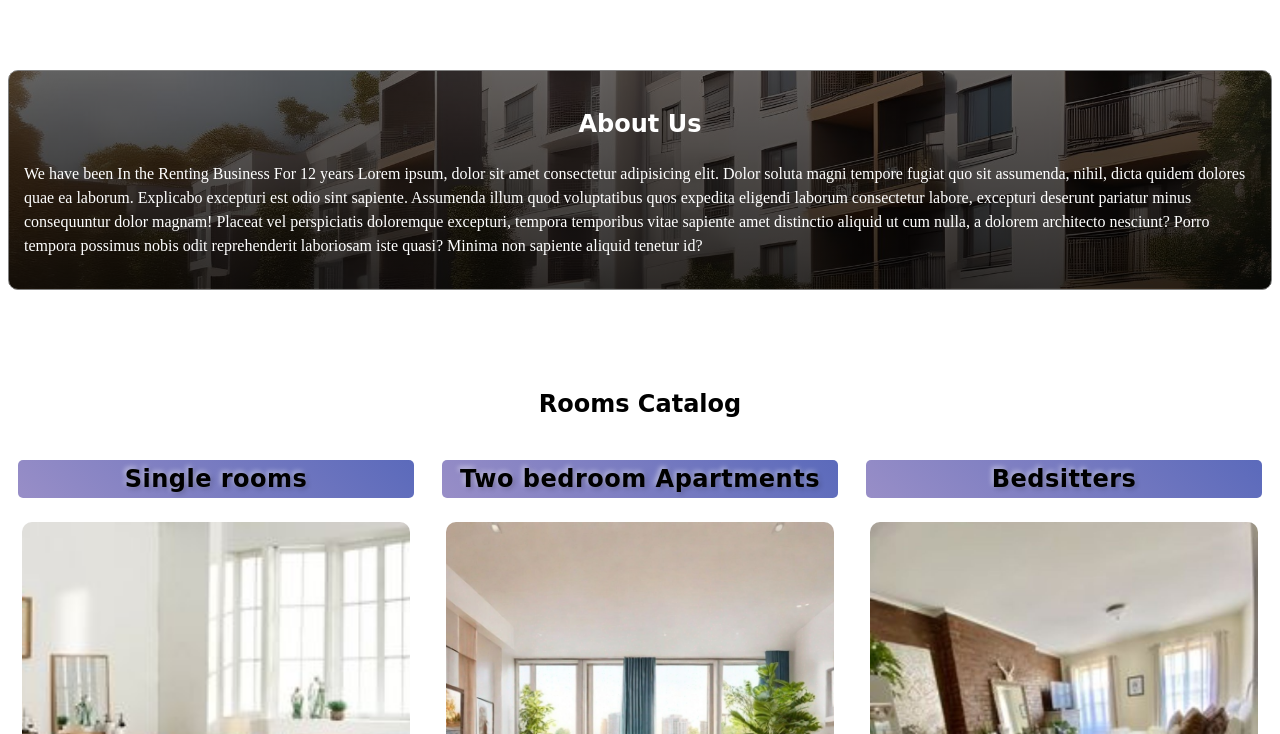
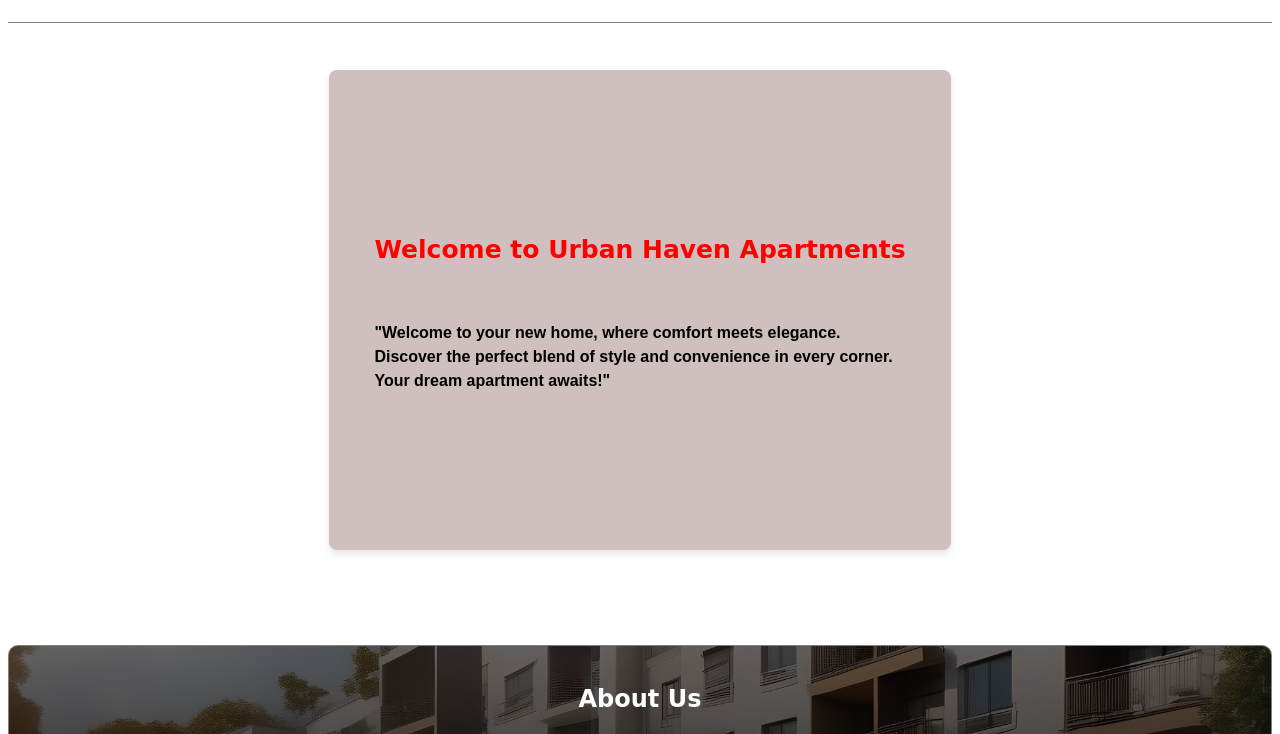
Before and after one commit to njugus/Urban-Haven-Apartments-Website, a website built with Vite: page index.html in a window 1280 px wide. Shown: the part 150-884 px from the top of the page. Built offline with nearby package versions, Linux system fonts and the light colour scheme; a web font is replaced by a local one.

Commit message:
added few css changes

```diff
--- a/index.html
+++ b/index.html
@@ -29,6 +29,20 @@
       </nav>
     </header>
 
+    <section class = "welcome">
+      <div class = "welcome-wrapper">
+      <div class = "welcome-box">
+      <h2>Welcome to Urban Haven Apartments</h2>
+      <p class="para_2">"Welcome to your new home, where comfort meets elegance.<br>
+         Discover the perfect blend of style and convenience in every corner.<br>
+         Your dream apartment awaits!"</p>
+         </div>
+
+
+        </div>
+
+    </section>
+
     <section class="about-section" id="about_us">
     <div class = "about">
       <div class="about-wrapper">
@@ -56,6 +70,7 @@
       </div>
     </div>
     </section>
+
 
    <section id="rooms">
     <h2 class = "main-heading">Rooms Catalog</h2>
--- a/style.css
+++ b/style.css
@@ -38,6 +38,7 @@
   font-weight: 900;
   text-shadow: 9px rgb(196, 32, 32);
   font-synthesis: none;
+  font-size: 30px;
 
 }
 
@@ -60,6 +61,85 @@
 
 
 
+
+}
+
+.welcome-box{
+  display: flex;
+  justify-content: center;
+  flex-direction: column;
+  background-color: rgb(207, 191, 191);
+  box-shadow: 0 4px 8px rgba(0, 0, 0, 0.1);
+  padding: 45px;
+  border-radius: 8px;
+  width: 100%;
+  max-width: 100%;
+  height: 60vh;
+  max-height: 60vh;
+  gap: 1rem;
+  flex-grow: 1;
+
+
+
+}
+
+.welcome-box > h2{
+  font-family: var(--secondary-color);
+  font-size: 25px;
+  color: red;
+}
+
+.welcome-box > p{
+  font-family: var(--primary-color);
+  font-weight: 600;
+}
+
+.welcome{
+  display: flex;
+  flex-direction: row;
+  justify-content: center;
+  margin-top: 2rem;
+  gap: 2rem;
+  padding: 5px;
+}
+
+
+
+.welcome-img{
+  width: 100%;
+  max-width: 100%;
+  height: 60vh;
+
+
+}
+
+
+
+.img{
+width: 100%;
+}
+
+.welcome-wrapper{
+  display: flex;
+  gap: 2rem;
+  flex-direction: row;
+  padding: 10px;
+
+}
+
+
+@media (max-width: 768px) {
+  .welcome-wrapper{
+    display: flex;
+    flex-direction: column;
+    justify-content: center;
+    gap:1rem;
+    border: 1px solid gray;
+
+  }
+  .welcome-img{
+    width: 100%;
+  }
 
 }
 
```
Also changed, not shown: ASSETS/welcome.jpg (added).
